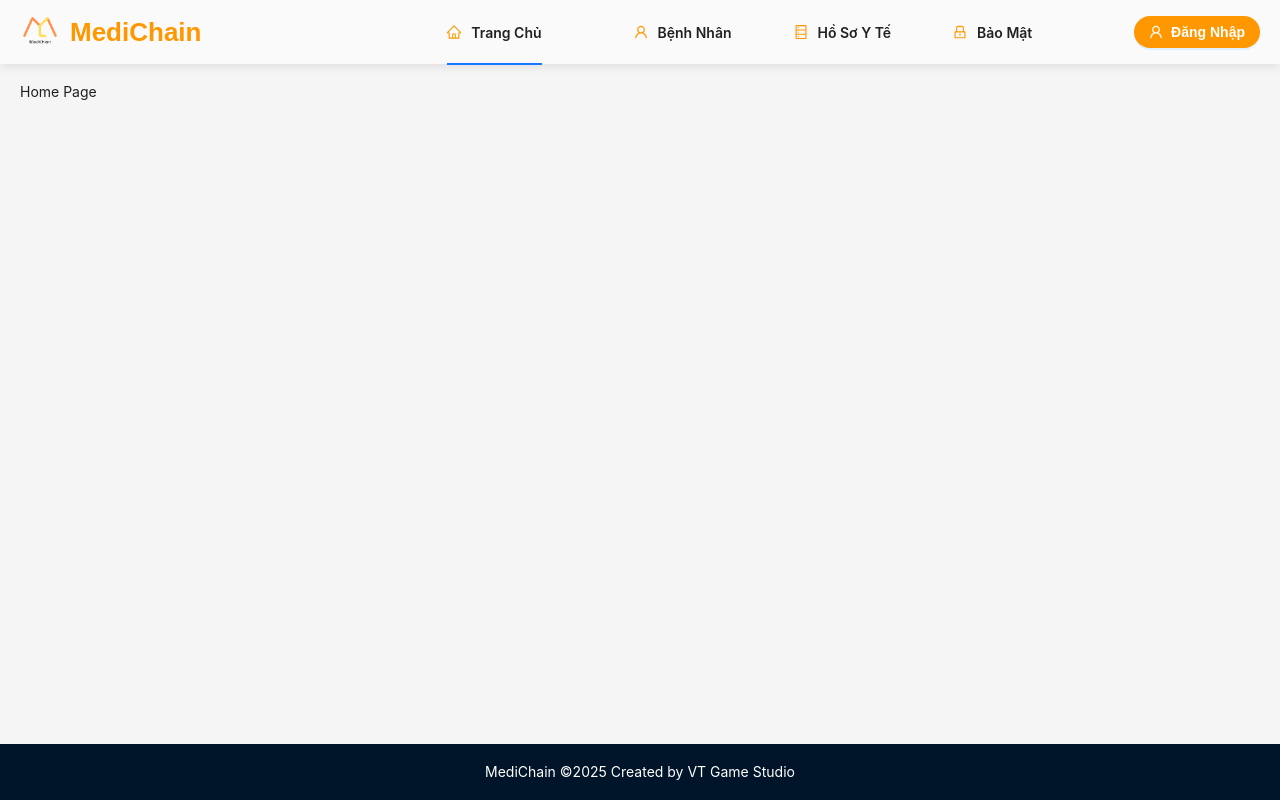
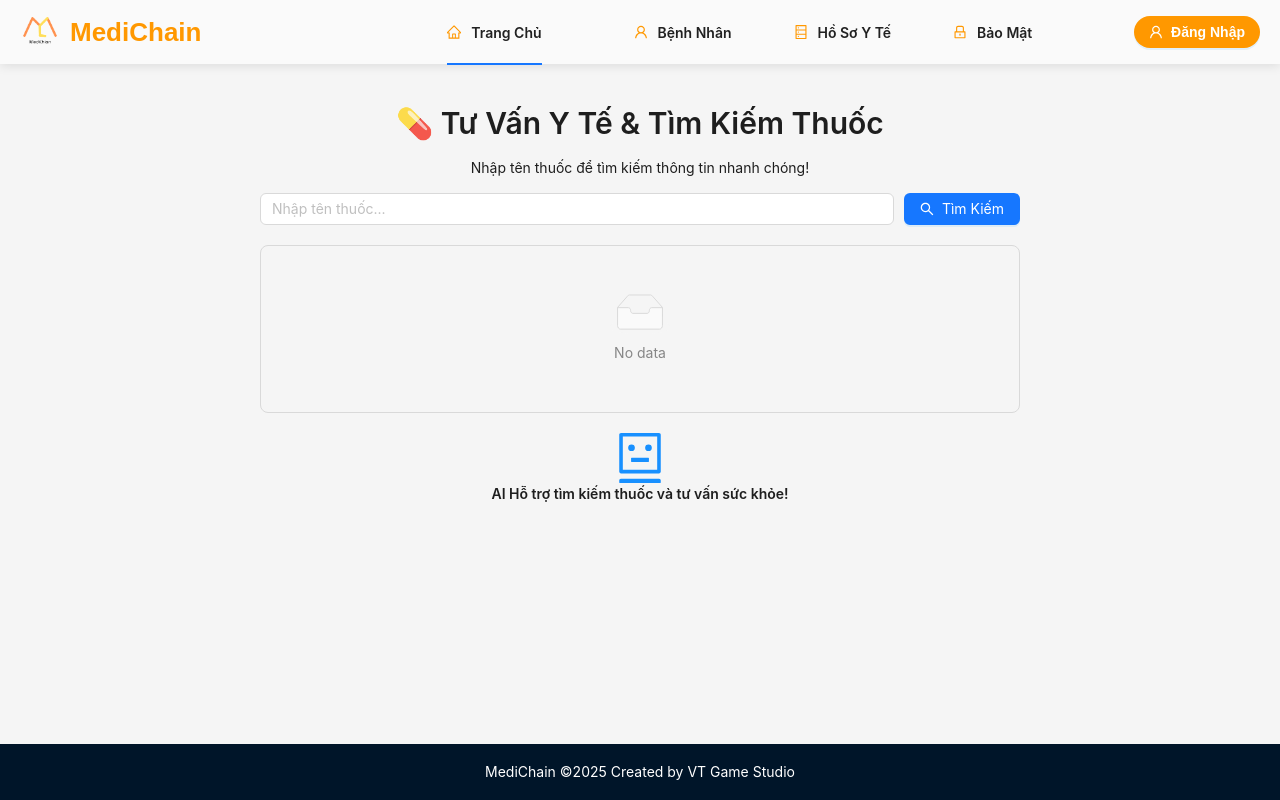
Before and after one commit to ThuongDev1203/medichain, a React (Create React App) app: page / in a window 1280 px wide. Built offline with nearby package versions, Linux system fonts and the light colour scheme.

Commit message:
update file Home

```diff
--- a/package.json
+++ b/package.json
@@ -12,6 +12,7 @@
     "@testing-library/react": "^16.2.0",
     "@testing-library/user-event": "^13.5.0",
     "antd": "^5.24.3",
+    "axios": "^1.8.1",
     "bootstrap": "^5.3.3",
     "framer-motion": "^12.4.10",
     "lucide-react": "^0.477.0",
--- a/src/App.js
+++ b/src/App.js
@@ -16,8 +16,8 @@ function App() {
         <Content style={{ flex: 1, marginTop: "64px", padding: "20px" }}>
           <Routes>
             <Route path="/" element={<HomePage />} />
-            <Route path="/patientmanager" element={<PatientManagerPage />} />
-            <Route path="/medicalrecords" element={<MedicalRecordsPage />} />
+            <Route path="/patient-manager" element={<PatientManagerPage />} />
+            <Route path="/medical-records" element={<MedicalRecordsPage />} />
             <Route path="/security" element={<SecurityPage />} />
           </Routes>
         </Content>
--- a/src/components/Header.js
+++ b/src/components/Header.js
@@ -111,10 +111,7 @@ export default function AppHeader() {
               key="1"
               icon={<HomeOutlined style={{ color: colors.primary }} />}
             >
-              <Link
-                to="/home"
-                style={{ color: colors.dark, fontWeight: "600" }}
-              >
+              <Link to="/" style={{ color: colors.dark, fontWeight: "600" }}>
                 Trang Chủ
               </Link>
             </Menu.Item>
@@ -123,7 +120,7 @@ export default function AppHeader() {
               icon={<UserOutlined style={{ color: colors.primary }} />}
             >
               <Link
-                to="/patients-manager"
+                to="/patient-manager"
                 style={{ color: colors.dark, fontWeight: "600" }}
               >
                 Bệnh Nhân
--- a/src/pages/HomePage.js
+++ b/src/pages/HomePage.js
@@ -1,3 +1,112 @@
+import { useState } from "react";
+import { Input, Button, Card, List, Typography } from "antd";
+import { SearchOutlined, RobotOutlined } from "@ant-design/icons";
+import axios from "axios";
+
+const { Title, Paragraph } = Typography;
+
 export default function HomePage() {
-  return <div>Home Page</div>;
+  const [searchTerm, setSearchTerm] = useState("");
+  const [loading, setLoading] = useState(false);
+  const [results, setResults] = useState([]);
+
+  // Danh sách thuốc mẫu
+  const medicineList = [
+    { name: "Paracetamol", use: "Giảm đau, hạ sốt" },
+    { name: "Ibuprofen", use: "Chống viêm, giảm đau" },
+    { name: "Amoxicillin", use: "Kháng sinh điều trị nhiễm trùng" },
+    { name: "Cetirizine", use: "Chống dị ứng" },
+    { name: "Loperamide", use: "Điều trị tiêu chảy" },
+  ];
+
+  // Xử lý tìm kiếm thuốc trong danh sách mẫu
+  const handleSearch = async () => {
+    if (!searchTerm.trim()) return;
+    setLoading(true);
+
+    // Tìm kiếm trong danh sách mẫu
+    const foundMedicine = medicineList.filter((med) =>
+      med.name.toLowerCase().includes(searchTerm.toLowerCase())
+    );
+
+    if (foundMedicine.length > 0) {
+      setResults(foundMedicine);
+      setLoading(false);
+    } else {
+      // Nếu không có trong danh sách, sử dụng OpenAI API
+      try {
+        const response = await axios.post(
+          "https://api.openai.com/v1/completions",
+          {
+            model: "gpt-3.5-turbo",
+            prompt: `Tìm kiếm thông tin thuốc: ${searchTerm}`,
+            max_tokens: 100,
+          },
+          {
+            headers: {
+              "Content-Type": "application/json",
+              Authorization: `Bearer YOUR_OPENAI_API_KEY`, // Thay bằng API key của bạn
+            },
+          }
+        );
+
+        setResults([
+          { name: searchTerm, use: response.data.choices[0].text.trim() },
+        ]);
+      } catch (error) {
+        console.error("Lỗi tìm kiếm AI:", error);
+        setResults([{ name: searchTerm, use: "Không tìm thấy thông tin." }]);
+      }
+      setLoading(false);
+    }
+  };
+
+  return (
+    <div style={{ padding: "20px", maxWidth: "800px", margin: "auto" }}>
+      <Title level={2} style={{ textAlign: "center" }}>
+        💊 Tư Vấn Y Tế & Tìm Kiếm Thuốc
+      </Title>
+      <Paragraph style={{ textAlign: "center" }}>
+        Nhập tên thuốc để tìm kiếm thông tin nhanh chóng!
+      </Paragraph>
+
+      <div style={{ display: "flex", gap: "10px", marginBottom: "20px" }}>
+        <Input
+          placeholder="Nhập tên thuốc..."
+          value={searchTerm}
+          onChange={(e) => setSearchTerm(e.target.value)}
+          onPressEnter={handleSearch}
+          style={{ flex: 1 }}
+        />
+        <Button
+          type="primary"
+          icon={<SearchOutlined />}
+          onClick={handleSearch}
+          loading={loading}
+        >
+          Tìm Kiếm
+        </Button>
+      </div>
+
+      <List
+        bordered
+        dataSource={results}
+        renderItem={(item) => (
+          <List.Item>
+            <Card style={{ width: "100%" }}>
+              <Title level={4}>{item.name}</Title>
+              <Paragraph>{item.use}</Paragraph>
+            </Card>
+          </List.Item>
+        )}
+      />
+
+      <div style={{ textAlign: "center", marginTop: "20px" }}>
+        <RobotOutlined style={{ fontSize: "50px", color: "#1890ff" }} />
+        <Paragraph>
+          <strong>AI Hỗ trợ tìm kiếm thuốc và tư vấn sức khỏe!</strong>
+        </Paragraph>
+      </div>
+    </div>
+  );
 }
--- a/src/pages/SecurityPage.js
+++ b/src/pages/SecurityPage.js
@@ -1,3 +1,122 @@
+import { useState } from "react";
+import { Table, Button, Input, Modal, Form, Select } from "antd";
+
 export default function SecurityPage() {
-  return <div>Security Page</div>;
+  const [users, setUsers] = useState([
+    { id: 1, username: "admin", role: "Admin", email: "admin@example.com" },
+    { id: 2, username: "user1", role: "User", email: "user1@example.com" },
+  ]);
+  const [searchText, setSearchText] = useState("");
+  const [isModalVisible, setIsModalVisible] = useState(false);
+  const [editingUser, setEditingUser] = useState(null);
+  const [form] = Form.useForm();
+
+  // Lọc danh sách tài khoản theo tìm kiếm
+  const filteredUsers = users.filter((user) =>
+    user.username.toLowerCase().includes(searchText.toLowerCase())
+  );
+
+  // Mở modal thêm/sửa người dùng
+  const showModal = (user = null) => {
+    setEditingUser(user);
+    form.setFieldsValue(user || { username: "", role: "User", email: "" });
+    setIsModalVisible(true);
+  };
+
+  // Lưu dữ liệu khi thêm/sửa người dùng
+  const handleSave = (values) => {
+    if (editingUser) {
+      setUsers(
+        users.map((user) =>
+          user.id === editingUser.id ? { ...user, ...values } : user
+        )
+      );
+    } else {
+      setUsers([...users, { id: users.length + 1, ...values }]);
+    }
+    setIsModalVisible(false);
+    form.resetFields();
+  };
+
+  // Xóa tài khoản người dùng
+  const handleDelete = (id) => {
+    setUsers(users.filter((user) => user.id !== id));
+  };
+
+  return (
+    <div style={{ padding: 20 }}>
+      <h2>Quản lý Bảo Mật</h2>
+
+      <Input
+        placeholder="Tìm kiếm người dùng..."
+        onChange={(e) => setSearchText(e.target.value)}
+        style={{ marginBottom: 16, width: 300 }}
+      />
+
+      <Button
+        type="primary"
+        onClick={() => showModal()}
+        style={{ marginLeft: 10 }}
+      >
+        Thêm Người Dùng
+      </Button>
+
+      <Table
+        dataSource={filteredUsers}
+        rowKey="id"
+        columns={[
+          { title: "Tên đăng nhập", dataIndex: "username", key: "username" },
+          { title: "Email", dataIndex: "email", key: "email" },
+          { title: "Vai trò", dataIndex: "role", key: "role" },
+          {
+            title: "Hành động",
+            key: "actions",
+            render: (text, user) => (
+              <>
+                <Button
+                  onClick={() => showModal(user)}
+                  style={{ marginRight: 8 }}
+                >
+                  Sửa
+                </Button>
+                <Button danger onClick={() => handleDelete(user.id)}>
+                  Xóa
+                </Button>
+              </>
+            ),
+          },
+        ]}
+      />
+
+      <Modal
+        title={editingUser ? "Chỉnh sửa tài khoản" : "Thêm tài khoản"}
+        open={isModalVisible}
+        onCancel={() => setIsModalVisible(false)}
+        onOk={() => form.submit()}
+      >
+        <Form form={form} layout="vertical" onFinish={handleSave}>
+          <Form.Item
+            name="username"
+            label="Tên đăng nhập"
+            rules={[{ required: true }]}
+          >
+            <Input />
+          </Form.Item>
+          <Form.Item
+            name="email"
+            label="Email"
+            rules={[{ required: true, type: "email" }]}
+          >
+            <Input />
+          </Form.Item>
+          <Form.Item name="role" label="Vai trò" rules={[{ required: true }]}>
+            <Select>
+              <Select.Option value="Admin">Admin</Select.Option>
+              <Select.Option value="User">User</Select.Option>
+            </Select>
+          </Form.Item>
+        </Form>
+      </Modal>
+    </div>
+  );
 }
```
Also changed, not shown: 1 other file (tests, documents, lock files or other folders).
